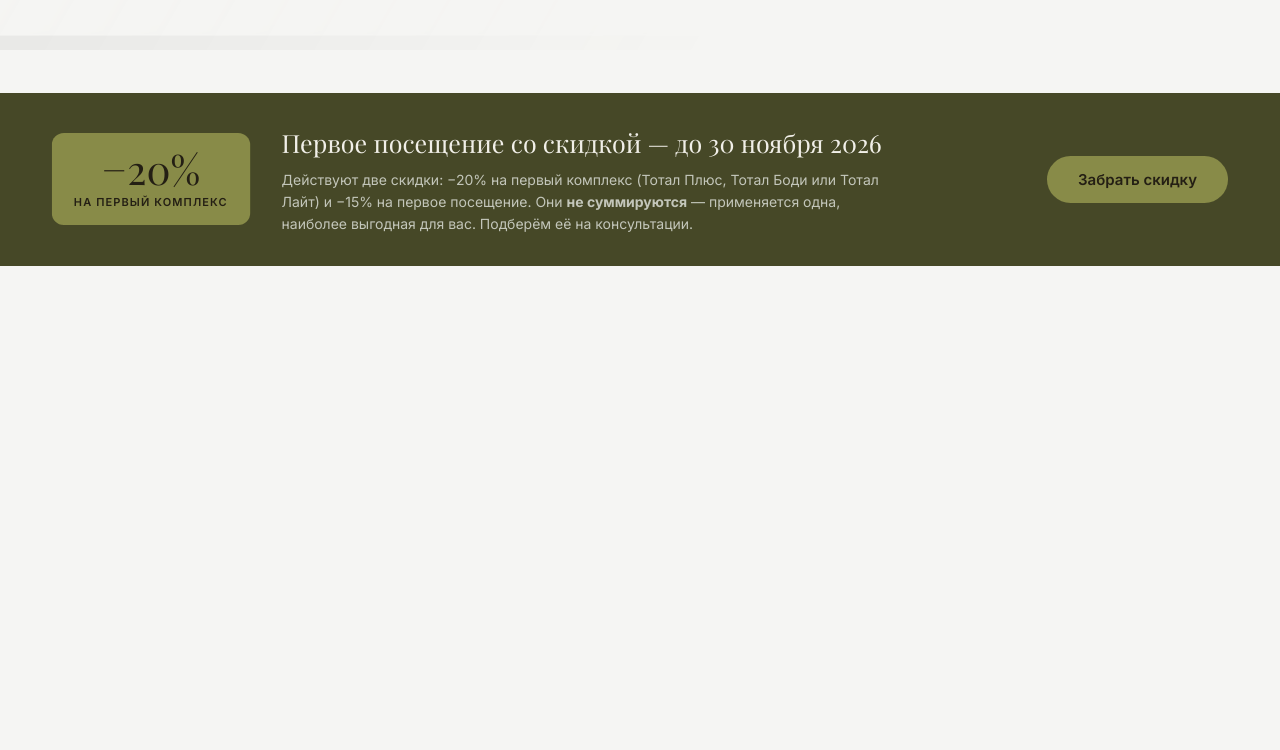
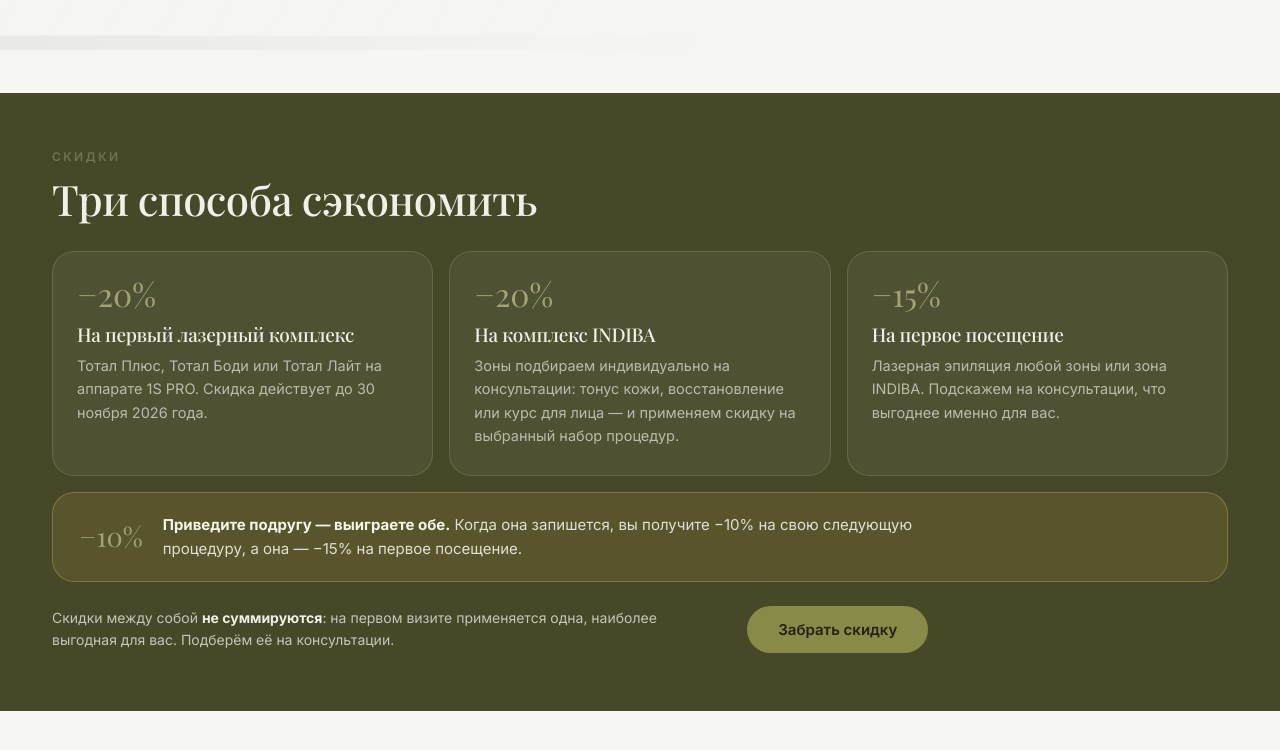
Before and after one commit to Mufassa955/ipl-odintsovo, a plain HTML site: page index.html in a window 1280 px wide. Shown: the part 1096-1846 px from the top of the page. Drawn offline with Linux system fonts and the light colour scheme; a web font is replaced by a local one.

Commit message:
feat: три блока скидок + рекомендация, цены со скидкой −15% во всех блоках

```diff
--- a/index.html
+++ b/index.html
@@ -202,7 +202,7 @@
 }
   </script>
 
-  <link rel="stylesheet" href="style.css?v=17">
+  <link rel="stylesheet" href="style.css?v=18">
 </head>
 <body>
 
@@ -210,7 +210,8 @@
 
   <div class="marquee" aria-hidden="true">
     <div class="marquee__track">
-      <span>−20% на первый комплекс до 30.11.2026</span><span>−15% на первое посещение</span>
+      <span>−20% на лазерный комплекс до 30.11.2026</span><span>−20% на комплекс INDIBA</span>
+      <span>−15% на первое посещение</span><span>−10% за рекомендацию</span>
       <span>БЦ «Телеграф» · 5 минут от МЦК «Одинцово»</span><span>Лазер 1S PRO · IPL три импульса</span>
       <span>Бесплатная консультация</span><span>Ежедневно с 10:00 до 22:00</span>
       <span>−20% на первый комплекс до 30.11.2026</span><span>−15% на первое посещение</span>
@@ -307,21 +308,57 @@
       </div>
     </section>
 
-    <section class="promo" aria-label="Акция">
-      <div class="wrap promo__inner">
-        <div class="promo__badge">
-          <span class="promo__num">−20%</span>
-          <span class="promo__caption">на первый комплекс</span>
+    <section class="promo" aria-label="Скидки">
+      <div class="wrap">
+        <div class="promo__head">
+          <p class="kicker">Скидки</p>
+          <h2 class="promo__title">Три способа сэкономить</h2>
         </div>
-        <div class="promo__text">
-          <p class="promo__title">Первое посещение со скидкой — до 30 ноября 2026</p>
-          <p class="promo__note">
-            Действуют две скидки: −20% на первый комплекс (Тотал Плюс, Тотал Боди или Тотал Лайт)
-            и −15% на первое посещение. Они <b>не суммируются</b> — применяется одна, наиболее
-            выгодная для вас. Подберём её на консультации.
+
+        <div class="promo__grid">
+          <article class="promo__card">
+            <span class="promo__card-badge">−20%</span>
+            <h3 class="promo__card-title">На первый лазерный комплекс</h3>
+            <p class="promo__card-text">
+              Тотал Плюс, Тотал Боди или Тотал Лайт на аппарате 1S PRO. Скидка действует
+              до 30 ноября 2026 года.
+            </p>
+          </article>
+
+          <article class="promo__card">
+            <span class="promo__card-badge">−20%</span>
+            <h3 class="promo__card-title">На комплекс INDIBA</h3>
+            <p class="promo__card-text">
+              Зоны подбираем индивидуально на консультации: тонус кожи, восстановление
+              или курс для лица — и применяем скидку на выбранный набор процедур.
+            </p>
+          </article>
+
+          <article class="promo__card">
+            <span class="promo__card-badge">−15%</span>
+            <h3 class="promo__card-title">На первое посещение</h3>
+            <p class="promo__card-text">
+              Лазерная эпиляция любой зоны или зона INDIBA. Подскажем на консультации,
+              что выгоднее именно для вас.
+            </p>
+          </article>
+        </div>
+
+        <div class="promo__referral">
+          <span class="promo__referral-badge">−10%</span>
+          <p class="promo__referral-text">
+            <b>Приведите подругу — выиграете обе.</b> Когда она запишется, вы получите
+            −10% на свою следующую процедуру, а она — −15% на первое посещение.
           </p>
         </div>
-        <a class="pill pill--gold" href="#booking">Забрать скидку</a>
+
+        <div class="promo__foot">
+          <p class="promo__note">
+            Скидки между собой <b>не суммируются</b>: на первом визите применяется одна,
+            наиболее выгодная для вас. Подберём её на консультации.
+          </p>
+          <a class="pill pill--gold" href="#booking">Забрать скидку</a>
+        </div>
       </div>
     </section>
 
@@ -409,11 +446,11 @@
             <p class="tech-prices__note">−15% на первое посещение</p>
           </div>
           <ul class="tech-prices__list">
-            <li><span>Подмышечные впадины</span><b>1 300 ₽</b></li>
-            <li><span>Бикини классика</span><b>2 000 ₽</b></li>
-            <li><span>Лицо полностью</span><b>1 700 ₽</b></li>
-            <li><span>Ноги полностью</span><b>3 500 ₽</b></li>
-            <li><span>Спина</span><b>3 500 ₽</b></li>
+            <li><span>Подмышечные впадины</span><b>1 105 ₽ <s>1 300 ₽</s></b></li>
+            <li><span>Бикини классика</span><b>1 700 ₽ <s>2 000 ₽</s></b></li>
+            <li><span>Лицо полностью</span><b>1 445 ₽ <s>1 700 ₽</s></b></li>
+            <li><span>Ноги полностью</span><b>2 975 ₽ <s>3 500 ₽</s></b></li>
+            <li><span>Спина</span><b>2 975 ₽ <s>3 500 ₽</s></b></li>
           </ul>
         </div>
       </div>
@@ -641,10 +678,13 @@
             <p class="tech-prices__note">−15% на первое посещение</p>
           </div>
           <ul class="tech-prices__list">
-            <li><span>Электроэпиляция</span><b>35 ₽ за минуту</b></li>
+            <li><span>Электроэпиляция</span><b>30 ₽ <s>35 ₽</s> за минуту</b></li>
             <li><span>Зоны работы</span><b>подмышки, бикини, голени, спина, лицо</b></li>
             <li><span>Отдельные волоски</span><b>точечно, по одному</b></li>
           </ul>
+          <p class="tech-prices__fine">
+            −15% на первое посещение: 29,75 ₽ за минуту округляем до 30 ₽ в вашу пользу.
+          </p>
         </div>
       </div>
     </section>
@@ -660,22 +700,22 @@
             <div class="zone-fav__grid">
               <div class="zone-card">
                 <span class="zone-card__name">Подмышечные впадины</span>
-                <b class="zone-card__price">1 300 ₽</b>
+                <b class="zone-card__price">1 105 ₽ <s>1 300 ₽</s></b>
                 <span class="zone-card__note">≈ 10 минут</span>
               </div>
               <div class="zone-card">
                 <span class="zone-card__name">Бикини классика</span>
-                <b class="zone-card__price">2 000 ₽</b>
+                <b class="zone-card__price">1 700 ₽ <s>2 000 ₽</s></b>
                 <span class="zone-card__note">≈ 20 минут</span>
               </div>
               <div class="zone-card">
                 <span class="zone-card__name">Ноги полностью</span>
-                <b class="zone-card__price">3 500 ₽</b>
+                <b class="zone-card__price">2 975 ₽ <s>3 500 ₽</s></b>
                 <span class="zone-card__note">≈ 40 минут</span>
               </div>
               <div class="zone-card zone-card--accent">
                 <span class="zone-card__name">INDIBA · лицо, шея, декольте</span>
-                <b class="zone-card__price">2 550 ₽</b>
+                <b class="zone-card__price">2 550 ₽ <s>3 000 ₽</s></b>
                 <span class="zone-card__note">тонус кожи и омоложение</span>
               </div>
             </div>
--- a/style.css
+++ b/style.css
@@ -288,19 +288,54 @@ s { text-decoration-thickness: 1px; }
 }
 
 /* ---------- Акция ---------- */
-.promo { background: var(--olive); color: #f1efe8; padding: 30px 0; }
-.promo__inner { display: flex; align-items: center; gap: 32px; flex-wrap: wrap; }
-.promo__badge {
-  display: flex; flex-direction: column; align-items: center; justify-content: center;
-  min-width: 148px; padding: 16px 22px; border-radius: var(--radius-sm);
-  background: var(--gold); color: #241f14; text-align: center; flex-shrink: 0;
+/* ---------- Блок скидок ---------- */
+.promo { background: var(--olive); color: #f1efe8; padding: 58px 0; }
+.promo__head { margin-bottom: 30px; }
+.promo__title { font-family: var(--font-display); font-size: clamp(28px, 3.4vw, 42px); margin: 0; }
+
+.promo__grid { display: grid; grid-template-columns: repeat(3, 1fr); gap: 16px; }
+.promo__card {
+  background: rgba(255, 255, 255, .05);
+  border: 1px solid rgba(241, 239, 232, .14);
+  border-radius: var(--radius);
+  padding: 26px 24px 28px;
+  transition: background-color .25s ease, border-color .25s ease, transform .25s ease;
 }
-.promo__num { font-family: var(--font-display); font-size: 40px; line-height: 1; }
-.promo__caption { font: 600 11px/1.3 var(--font-body); letter-spacing: .1em; text-transform: uppercase; margin-top: 6px; }
-.promo__text { flex: 1 1 320px; }
-.promo__title { font-family: var(--font-display); font-size: clamp(19px, 2.2vw, 25px); margin: 0 0 6px; }
-.promo__note { font-size: 14px; color: #c3c6ba; max-width: 68ch; margin: 0; }
+.promo__card:hover {
+  background: rgba(255, 255, 255, .09);
+  border-color: rgba(217, 180, 95, .45);
+  transform: translateY(-3px);
+}
+.promo__card-badge {
+  display: inline-block; font-family: var(--font-display); font-size: 32px;
+  line-height: 1; color: var(--gold-2); margin-bottom: 14px;
+}
+.promo__card-title { font-family: var(--font-display); font-size: 19px; color: #f1efe8; margin: 0 0 10px; }
+.promo__card-text { font-size: 14.5px; line-height: 1.6; color: #b9bcaf; margin: 0; }
+
+/* Рекомендация — выгода для обеих сторон */
+.promo__referral {
+  margin-top: 16px; display: flex; align-items: center; gap: 20px; flex-wrap: wrap;
+  background: rgba(217, 180, 95, .12);
+  border: 1px solid rgba(217, 180, 95, .34);
+  border-radius: var(--radius);
+  padding: 20px 26px;
+}
+.promo__referral-badge { font-family: var(--font-display); font-size: 27px; line-height: 1; color: var(--gold-2); flex-shrink: 0; }
+.promo__referral-text { font-size: 15px; line-height: 1.6; color: #e2dfd4; margin: 0; max-width: 82ch; }
+.promo__referral-text b { color: #f7f4ea; }
+
+.promo__foot { display: flex; align-items: center; gap: 24px; flex-wrap: wrap; margin-top: 24px; }
+.promo__note { flex: 1 1 320px; font-size: 14px; color: #c3c6ba; max-width: 76ch; margin: 0; }
+.promo__note b { color: #f1efe8; }
 .promo .pill { flex-shrink: 0; }
+
+/* Зачёркнутая цена в карточках «часто выбирают» */
+.zone-card__price s { color: var(--muted); font-size: .72em; margin-left: 6px; }
+.zone-card--accent .zone-card__price s { color: rgba(244, 241, 234, .55); }
+
+/* Сноска под ценами */
+.tech-prices__fine { grid-column: 1 / -1; margin: 14px 0 0; font-size: 12.5px; color: var(--muted); }
 /* ---------- Комплексы ---------- */
 .plans { background: var(--bg-2); }
 .plans__grid { display: grid; grid-template-columns: repeat(3, 1fr); gap: 22px; }
@@ -776,7 +811,7 @@ s { text-decoration-thickness: 1px; }
 .static .reveal.is-visible {
   opacity: 1 !important; transform: none !important; animation: none !important;
 }
-.static .fab__btn, .static .promo__badge, .static .zones__promo-badge,
+.static .fab__btn, .static .zones__promo-badge,
 .static .footer__mark-img, .static .stats__cta::after { animation: none !important; }
 .static .gallery .gallery__item,
 .static .indiba .bento__card {
@@ -826,7 +861,7 @@ s { text-decoration-thickness: 1px; }
 /* ---------- Анимации: акценты и микро-движение ---------- */
 
 /* Бейдж скидки — мягкое «дыхание» */
-.promo__badge, .zones__promo-badge { animation: breathe 5.5s ease-in-out infinite; }
+.zones__promo-badge { animation: breathe 5.5s ease-in-out infinite; }
 @keyframes breathe {
   0%, 100% { transform: scale(1); }
   50% { transform: scale(1.035); }
@@ -1032,13 +1067,10 @@ s { text-decoration-thickness: 1px; }
   .member__pic img { min-height: 0; max-height: none; }
   .gallery__grid { grid-template-columns: repeat(3, 1fr); }
   .gallery__item--big { grid-column: span 2; grid-row: span 2; }
-  .promo__inner { flex-direction: column; align-items: flex-start; gap: 20px; }
-  /* в колоночной раскладке flex-basis задаёт высоту — отсюда было пустое место */
-  .promo__text { flex: 0 0 auto; }
+  .promo__grid { grid-template-columns: 1fr; }
+  .promo__foot { flex-direction: column; align-items: flex-start; gap: 18px; }
   .tech-prices { grid-template-columns: 1fr; gap: 18px; }
   .tech-prices__list { grid-template-columns: 1fr; }
-  .promo__badge { flex-direction: row; gap: 12px; min-width: 0; }
-  .promo__num { font-size: 32px; }
   .map__head { flex-direction: column; align-items: flex-start; gap: 16px; }
   /* bento на 2 колонках: фото в одну колонку, широкие карточки — на две */
   .bento__card--pic { grid-column: span 1; grid-row: auto; }
```
Also changed, not shown: offer.html (+1 -1 lines), privacy.html (+1 -1 lines).
